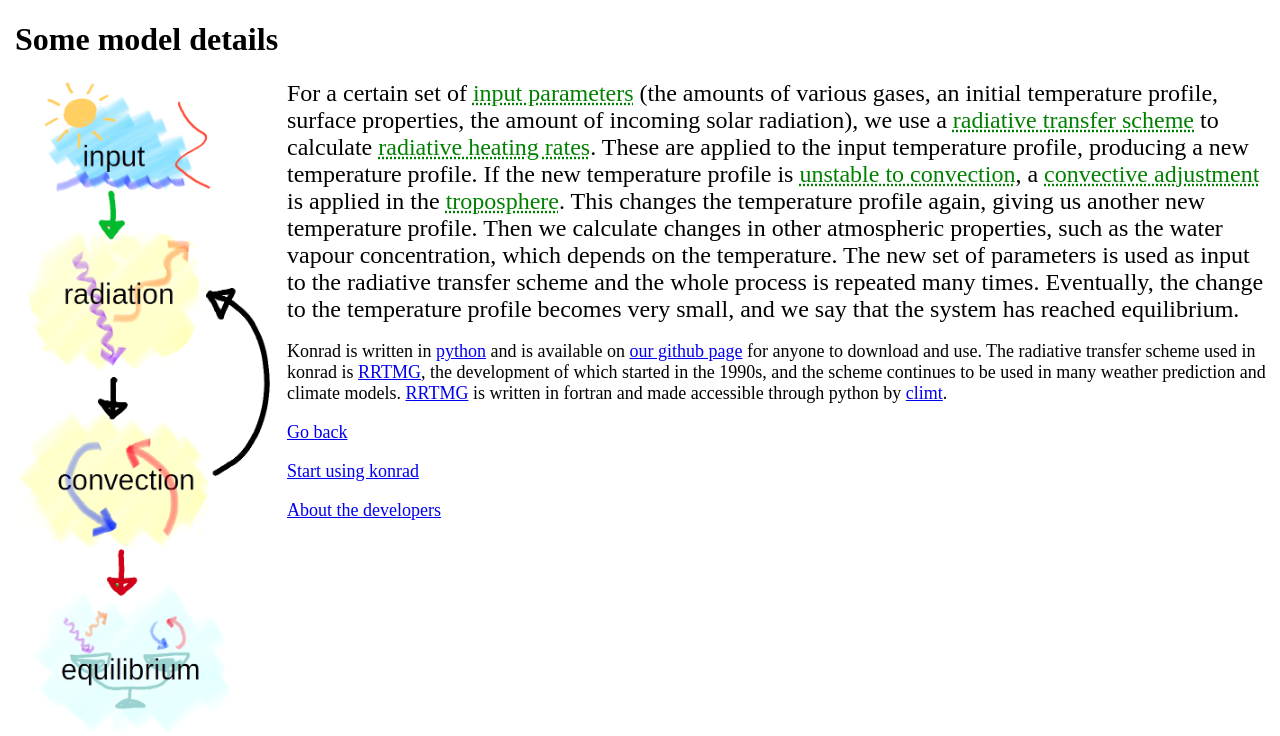
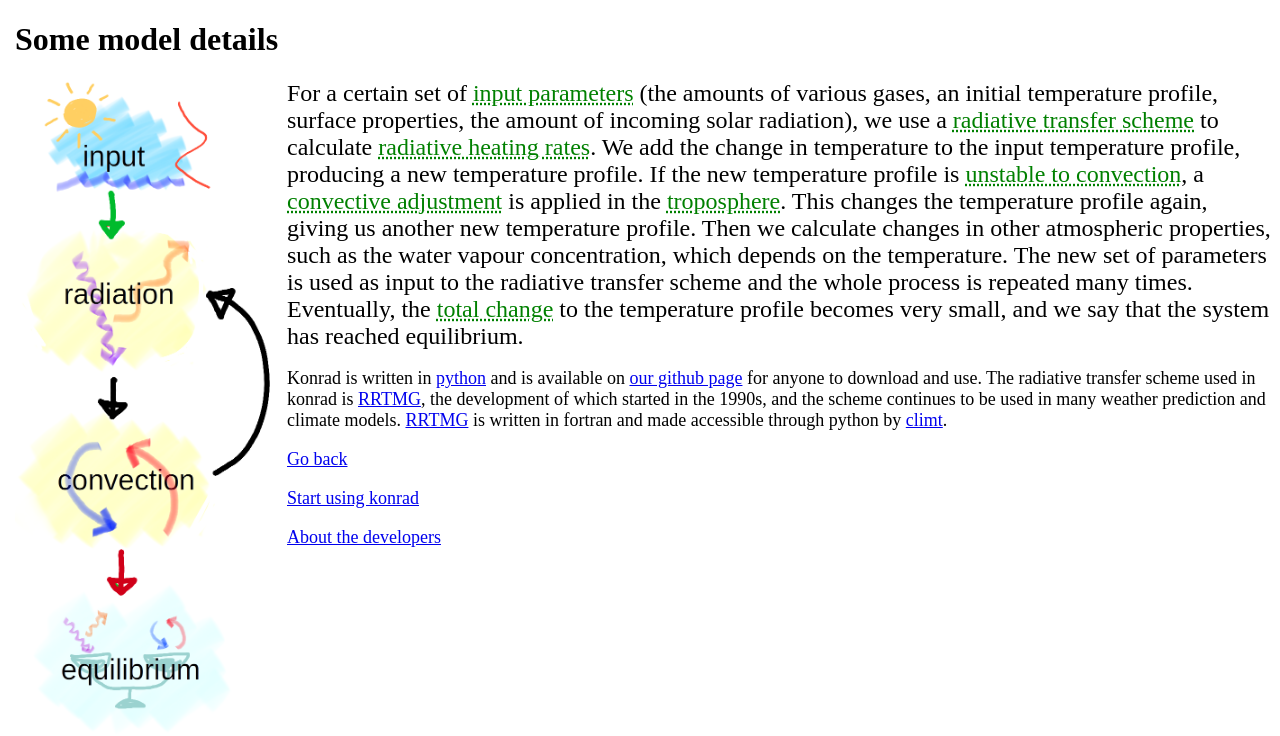
Before and after one commit to lkluft/konrad-website, a Flask app: page /read_about_konrad in a window 1280 px wide. Shown: the top 736 px of the page. Run offline with Flask 2, Linux system fonts and the light colour scheme.

Commit message:
Small changes to model details text

```diff
--- a/templates/ModelDetails.html
+++ b/templates/ModelDetails.html
@@ -12,32 +12,35 @@
          style="width:272px;height:657px;">
     <div><font size=5>
         For a certain set of
-        <abbr title="data that is fed to the model" tabindex="-1">input parameters</abbr>
+        <abbr title="data that is fed to the model" tabindex="-1">input
+            parameters</abbr>
         (the amounts of various gases, an initial temperature profile, surface
         properties, the amount of incoming solar radiation), we use a
         <abbr title="A radiative transfer scheme is a model that calculates how
         much of the incoming radiation is reflected, absorbed, scattered and
         transmitted by the atmosphere we use as input. It also calculates how
         much radiation is emitted by the surface and atmosphere and how much of
-        this is absorbed or transmitted as it makes it way upwards to
-        space." tabindex="-1">radiative transfer scheme</abbr>
+        this is absorbed or transmitted as it makes it way upwards to space."
+              tabindex="-1">radiative transfer scheme</abbr>
         to calculate
         <abbr title="As molecules absorb radiation, they gains energy and the
         atmosphere warms. On the other hand, if the molecules emit radiation,
         they lose energy and the atmosphere cools. The heating rate describes
-        how quickly the atmosphere warms or cools." tabindex="-1">radiative heating rates</abbr>.
-        These are applied to the input temperature profile, producing a
-        new temperature profile.
+        how quickly the atmosphere warms or cools." tabindex="-1">radiative
+            heating rates</abbr>.
+        We add the change in temperature to the input temperature profile,
+        producing a new temperature profile.
         If the new temperature profile is
         <abbr title="A temperature profile is unstable to convection if the
         temperature of the surface or lowest layers of the atmosphere is much
         larger than the temperatures above. When this happens in the real
         atmosphere, the warm air below rises over the cold dense air above."
-        tabindex="-1">unstable to convection</abbr>, a
+              tabindex="-1">unstable to convection</abbr>, a
         <abbr title="In the model, we do not have motion of air. Instead our
         convective adjustment just changes the temperature of the surface and
         atmosphere. The temperature change we apply is similar to that which
-        occurs through motion of air in convection in the real world." tabindex="-1">convective adjustment</abbr>
+        occurs through motion of air in convection in the real world."
+              tabindex="-1">convective adjustment</abbr>
         is applied in the
         <abbr title="the lowest part of the atmosphere, where temperature
         decreases with height" tabindex="-1">troposphere</abbr>.
@@ -47,8 +50,11 @@
         the water vapour concentration, which depends on the temperature.
         The new set of parameters is used as input to the radiative
         transfer scheme and the whole process is repeated many times.
-        Eventually, the change to the temperature profile becomes very
-        small, and we say that the system has reached equilibrium.
+        Eventually, the
+        <abbr title="the change due to radiation plus the change due to
+        convection" tabindex="-1">total change</abbr> to the temperature
+        profile becomes very small, and we say that the system has reached
+        equilibrium.
     </font></div>
     <br />
     <div><font size=4>
```
